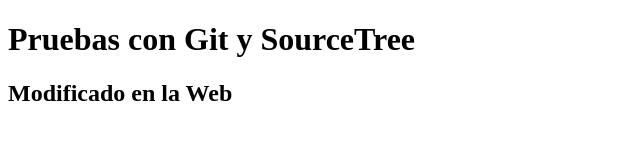
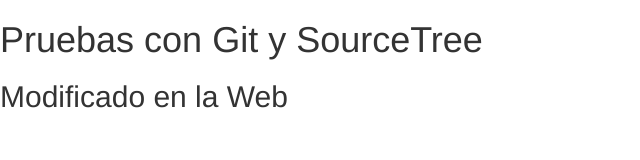
Before and after one commit to Ing-Web/SourceTree, a plain HTML site: page index.html in a window 1280 px wide. Shown: the whole page, without its empty margins (0-640 px from the left). Drawn offline with Linux system fonts and the light colour scheme.

Commit message:
Se enlazan los archivos css de bootstrap.

```diff
--- a/index.html
+++ b/index.html
@@ -3,6 +3,8 @@
 <head>
 	<meta charset="UTF-8">
 	<title>Pruebas con Git y SourceTree</title>
+	<link rel="stylesheet" type="text/css" href="css/bootstrap.min.css">
+	<link rel="stylesheet" type="text/css" href="css/bootstrap-theme.min.css">
 </head>
 <body>
 	<h1>Pruebas con Git y SourceTree</h1>
```
